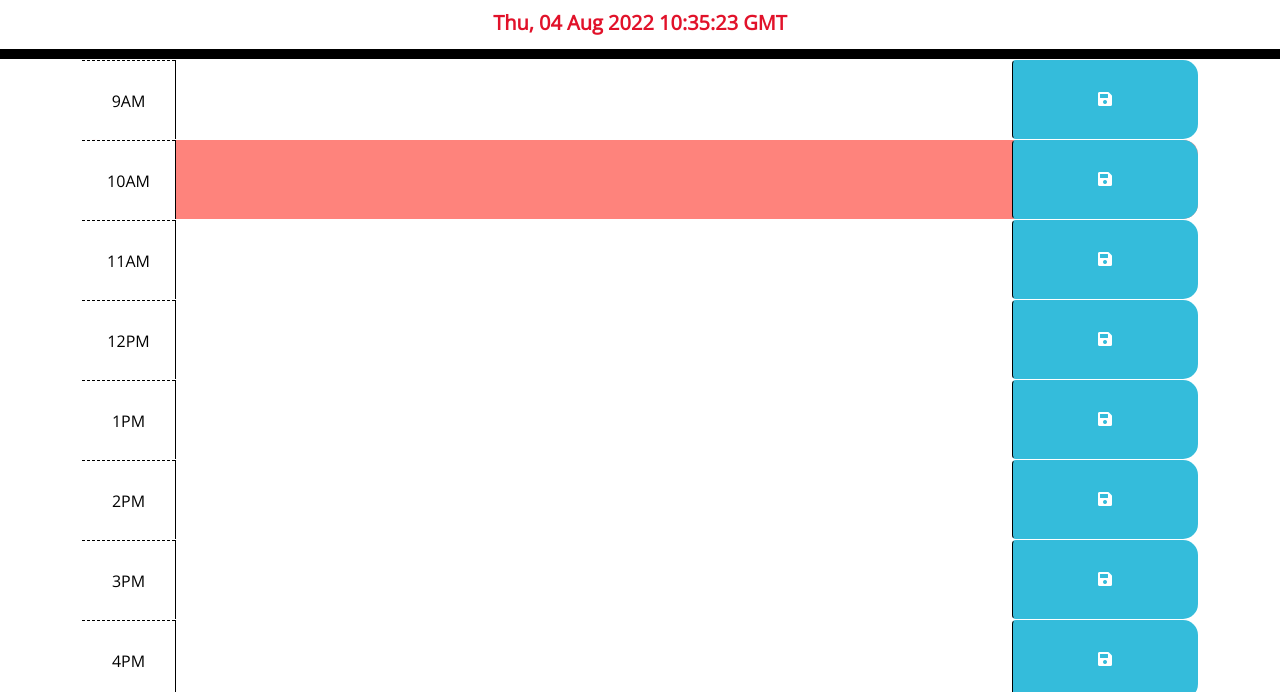
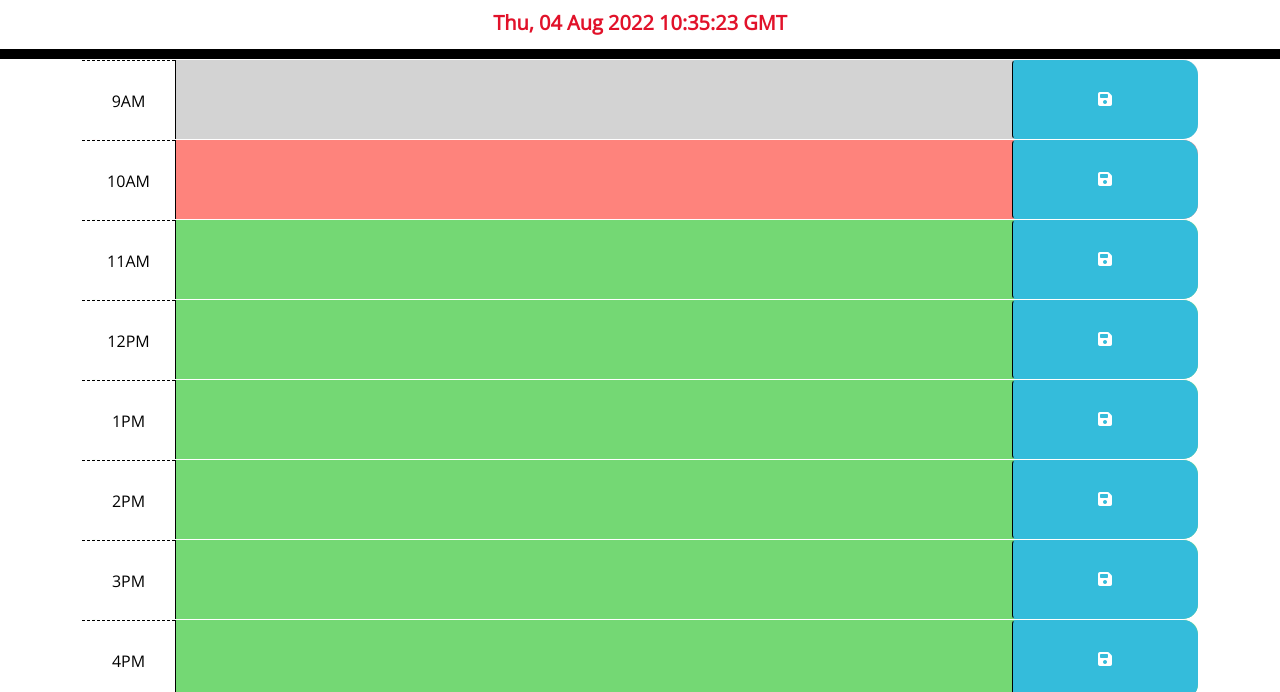
Before and after one commit to adelakobic/scheduleMe, a plain HTML site: page index.html in a window 1280 px wide. Shown: the part 108-800 px from the top of the page. Drawn offline with nearby package versions, Linux system fonts and the light colour scheme.

Commit message:
updates to JS to make color time blocks function, updated FontAwsome link

```diff
--- a/Assets/js/script.js
+++ b/Assets/js/script.js
@@ -9,11 +9,11 @@ $(document).ready(function () {
       // save the event in localStorage
       localStorage.setItem(timeBlock, value);
 
-      // Show notification that item was saved to local Storage by adding class 'show'
+      // Show notification that item was saved to local storage
       // referenced: https://htmlcheatsheet.com/jquery/
       $('.notification').addClass('show');
 
-      //time out so the message dissapears
+      // time out so the message dissapears after 6 seconds
       setTimeout(function () {
       $('.notification').removeClass('show');
       }, 6000);
@@ -32,19 +32,18 @@ $(document).ready(function () {
         var colHour = parseInt($(this).attr('id').split('-')[1]);
         // if past = grey in CSS, if present = red in CSS, if future = green in CSS
         if (colHour < currentHour) {
-          $(this).addClass('.past');
+          $(this).addClass('past');
         } else if (colHour === currentHour){
-          $(this).removeClass('.past'); // must remove past before inserting present
+          $(this).removeClass('past'); // must remove past before inserting present
           $(this).addClass('present');
         } else {
-          $(this).removeClass('.past'); //must remove past AND present before including
-          $(this).removeClass('.present');
-          $(this).addClass('.future');
+          $(this).removeClass('past'); //must remove past AND present before including
+          $(this).removeClass('present');
+          $(this).addClass('future');
         }
       });
 
     }
-
 
     hourUpdate();
     // from StackOverflow : https://stackoverflow.com/questions/13313348/jquery-update-time
--- a/index.html
+++ b/index.html
@@ -8,6 +8,7 @@
     <link rel="stylesheet" href="https://cdn.jsdelivr.net/npm/bootstrap@5.1.3/dist/css/bootstrap.min.css" integrity="sha384-1BmE4kWBq78iYhFldvKuhfTAU6auU8tT94WrHftjDbrCEXSU1oBoqyl2QvZ6jIW3" crossorigin="anonymous">
     <!-- Font awsome link for CSS -->
     <link rel="stylesheet" href="https://use.fontawesome.com/releases/v5.8.1/css/all.css" integrity="sha384-50oBUHEmvpQ+1lW4y57PTFmhCaXp0ML5d60M1M7uH2+nqUivzIebhndOJK28anvf" crossorigin="anonymous"/>
+    <link rel="styleshet" href="https://kit.fontawesome.com/5e301e62cb.js" crossorigin="anonymous">
     <!-- Google APIs link -->
     <link href="https://fonts.googleapis.com/css?family=Open+Sans&display=swap"  rel="stylesheet">
     <!-- link to local CSS style sheet -->
@@ -34,84 +35,85 @@
             9AM
           </div>
           <textarea class="col-md-9 description"></textarea>
-          <button class="btn saveBtn col-md-2"><i class="fas fa-save"></i></button>
+          <!-- Save button from Font Awsome -->
+          <button class="btn saveBtn col-md-2"><i class="fa-solid fa-floppy-disk"></i></i></button>
         </div>
         <div id="hour-10" class="row time-col">
           <div class="col-md-1 hour">
             10AM
           </div>
           <textarea class="col-md-9 description"></textarea>
-          <button class="btn saveBtn col-md-2"><i class="fas fa-save"></i></button>
+          <button class="btn saveBtn col-md-2"><i class="fa-solid fa-floppy-disk"></i></button>
         </div>
         <div id="hour-11" class="row time-col">
           <div class="col-md-1 hour">
             11AM
           </div>
           <textarea class="col-md-9 description"></textarea>
-          <button class="btn saveBtn col-md-2"><i class="fas fa-save"></i></button>
+          <button class="btn saveBtn col-md-2"><i class="fa-solid fa-floppy-disk"></i></button>
         </div>
         <div id="hour-12" class="row time-col">
           <div class="col-md-1 hour">
             12PM
           </div>
           <textarea class="col-md-9 description"></textarea>
-          <button class="btn saveBtn col-md-2"><i class="fas fa-save"></i></button>
+          <button class="btn saveBtn col-md-2"><i class="fa-solid fa-floppy-disk"></i></button>
         </div>
         <div id="hour-13" class="row time-col">
           <div class="col-md-1 hour">
             1PM
           </div>
           <textarea class="col-md-9 description"></textarea>
-          <button class="btn saveBtn col-md-2"><i class="fas fa-save"></i></button>
+          <button class="btn saveBtn col-md-2"><i class="fa-solid fa-floppy-disk"></i></button>
         </div>
         <div id="hour-14" class="row time-col">
           <div class="col-md-1 hour">
             2PM
           </div>
           <textarea class="col-md-9 description"></textarea>
-          <button class="btn saveBtn col-md-2"><i class="fas fa-save"></i></button>
+          <button class="btn saveBtn col-md-2"><i class="fa-solid fa-floppy-disk"></i></button>
         </div>
         <div id="hour-15" class="row time-col">
           <div class="col-md-1 hour">
             3PM
           </div>
           <textarea class="col-md-9 description"></textarea>
-          <button class="btn saveBtn col-md-2"><i class="fas fa-save"></i></button>
+          <button class="btn saveBtn col-md-2"><i class="fa-solid fa-floppy-disk"></i></button>
         </div>
         <div id="hour-16" class="row time-col">
           <div class="col-md-1 hour">
             4PM
           </div>
           <textarea class="col-md-9 description"></textarea>
-          <button class="btn saveBtn col-md-2"><i class="fas fa-save"></i></button>
+          <button class="btn saveBtn col-md-2"><i class="fa-solid fa-floppy-disk"></i></button>
         </div>
         <div id="hour-17" class="row time-col">
           <div class="col-md-1 hour">
             5PM
           </div>
           <textarea class="col-md-9 description"></textarea>
-          <button class="btn saveBtn col-md-2"><i class="fas fa-save"></i></button>
+          <button class="btn saveBtn col-md-2"><i class="fa-solid fa-floppy-disk"></i></button>
         </div>
         <div id="hour-18" class="row time-col">
           <div class="col-md-1 hour">
             6PM
           </div>
           <textarea class="col-md-9 description"></textarea>
-          <button class="btn saveBtn col-md-2"><i class="fas fa-save"></i></button>
+          <button class="btn saveBtn col-md-2"><i class="fa-solid fa-floppy-disk"></i></button>
         </div>
       </div>
       <br>
       <p class="foot">Starter code provided by the Universiy of Birmingham 🏛 Code Refactored 💻 by Adela Kobic 🙋🏻‍♀️</p>
 
     </div>
-    <!--<script src="https://cdnjs.cloudflare.com/ajax/libs/jquery/3.2.1/jquery.min.js"></script> old link -->
+
     <!-- updated link 29/7/22 for jQuery 3.6 and moment.js 2.29.4 updated 30/7/22 --->
     <script src="https://code.jquery.com/jquery-3.6.0.min.js" integrity="sha256-/xUj+3OJU5yExlq6GSYGSHk7tPXikynS7ogEvDej/m4=" crossorigin="anonymous"></script>
-    <!--<script src="https://cdnjs.cloudflare.com/ajax/libs/moment.js/2.24.0/moment.min.js"></script> old link -->
     <!-- jquery updated link 1.13.2 -->
     <script src="https://code.jquery.com/ui/1.13.2/jquery-ui.min.js" integrity="sha256-lSjKY0/srUM9BE3dPm+c4fBo1dky2v27Gdjm2uoZaL0=" crossorigin="anonymous"></script>
     <!-- moment.js updated link -->
     <script src="https://cdnjs.cloudflare.com/ajax/libs/moment.js/2.29.4/moment.min.js"></script>
+    <script src="https://kit.fontawesome.com/5e301e62cb.js" crossorigin="anonymous"></script>
     <!-- link to local JS here-->
     <script src="./Assets/js/script.js"></script>
   </body>
```
Also changed, not shown: 3 other files.
